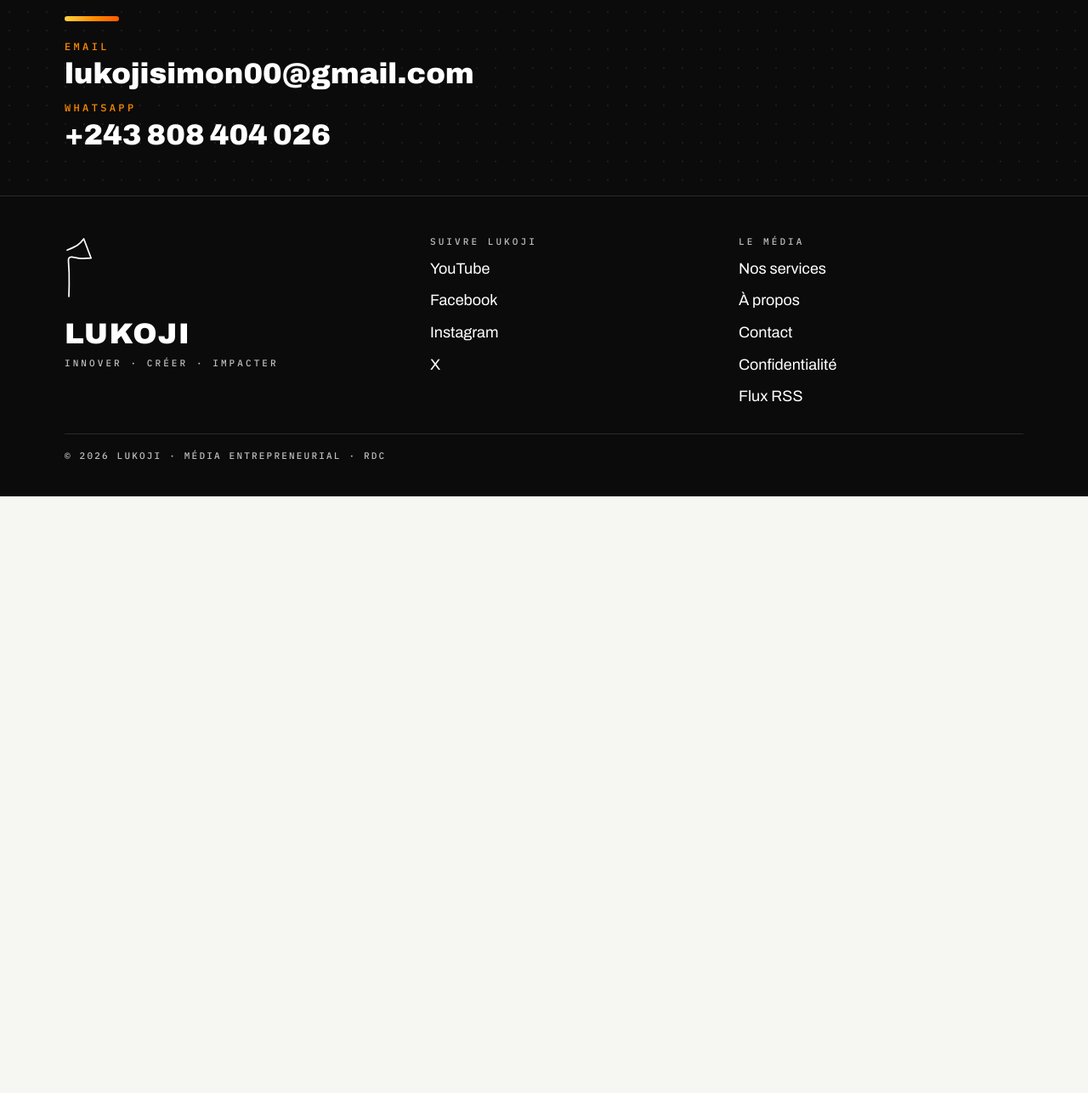
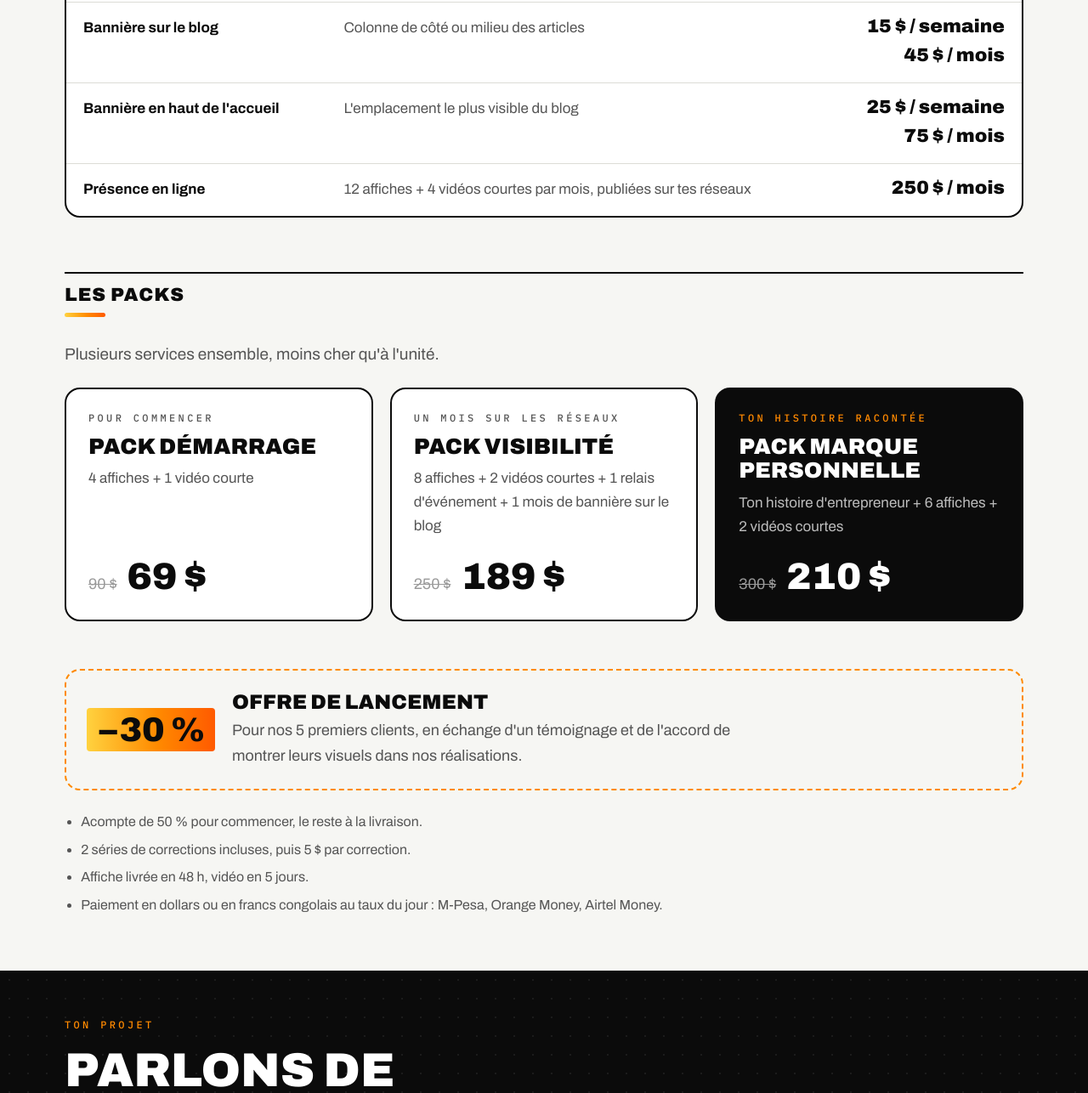
Before and after one commit to lukojisimon00-spec/lukoji-blog, a plain HTML site: page services.html in a window 1280 px wide. Shown: the part 2817-4103 px from the top of the page at 85% size. Before the commit the page ends 3401 px from the top, so only its background shows below. Drawn offline with Linux system fonts and the light colour scheme.

Commit message:
Mise à jour du blog (2026-11-18 09:42)

```diff
--- a/services.html
+++ b/services.html
@@ -86,9 +86,40 @@
  </div>
 </section>
 
+<section class="enveloppe bloc" id="tarifs">
+ <div class="section-titre"><h2>Les tarifs</h2></div>
+ <div class="tableau-prix"><table>
+  <tr><th>Service</th><th>Ce que tu obtiens</th><th class="col-prix">Prix</th></tr>
+  <tr><td><b>Affiche</b></td><td>1 visuel post + 1 version story</td><td class="col-prix"><span class="prix"><b>15 $</b></span></td></tr><tr><td><b>Vidéo courte</b></td><td>30 à 60 s, animée, pour Shorts, Reels et TikTok</td><td class="col-prix"><span class="prix"><b>30 $</b></span></td></tr><tr><td><b>Relais d'événement</b></td><td>Ton affiche publiée sur les réseaux LUKOJI (post + story)</td><td class="col-prix"><span class="prix"><b>25 $</b></span></td></tr><tr><td><b>Article sponsorisé</b></td><td>Un article sur le blog LUKOJI + une affiche de partage</td><td class="col-prix"><span class="prix"><b>60 $</b></span></td></tr><tr><td><b>Ton histoire d'entrepreneur</b></td><td>Un article + une vidéo de 1 à 3 min + une affiche</td><td class="col-prix"><span class="prix"><b>150 $</b></span></td></tr><tr><td><b>Bannière sur le blog</b></td><td>Colonne de côté ou milieu des articles</td><td class="col-prix"><span class="prix"><b>15 $ / semaine</b></span><span class="prix"><b>45 $ / mois</b></span></td></tr><tr><td><b>Bannière en haut de l'accueil</b></td><td>L'emplacement le plus visible du blog</td><td class="col-prix"><span class="prix"><b>25 $ / semaine</b></span><span class="prix"><b>75 $ / mois</b></span></td></tr><tr><td><b>Présence en ligne</b></td><td>12 affiches + 4 vidéos courtes par mois, publiées sur tes réseaux</td><td class="col-prix"><span class="prix"><b>250 $ / mois</b></span></td></tr>
+ </table></div>
+</section>
+
 <section class="enveloppe bloc">
- <div class="section-titre"><h2>Les tarifs</h2></div>
- <p class="intro-bloc">Chaque entreprise a des besoins différents. Le tarif dépend de ce qu'on fait ensemble : une seule affiche, une série de vidéos ou un accompagnement sur plusieurs mois. Écris-nous et on te fait une proposition.</p>
+ <div class="section-titre"><h2>Les packs</h2></div>
+ <p class="intro-bloc">Plusieurs services ensemble, moins cher qu'à l'unité.</p>
+ <div class="grille-packs"><article class="pack">
+<span class="etiquette">Pour commencer</span><h3>Pack Démarrage</h3><p>4 affiches + 1 vidéo courte</p>
+<p class="pack-prix"><span class="barre-prix">90 $</span> <b>69 $</b></p>
+</article><article class="pack">
+<span class="etiquette">Un mois sur les réseaux</span><h3>Pack Visibilité</h3><p>8 affiches + 2 vidéos courtes + 1 relais d'événement + 1 mois de bannière sur le blog</p>
+<p class="pack-prix"><span class="barre-prix">250 $</span> <b>189 $</b></p>
+</article><article class="pack pack-fort">
+<span class="etiquette">Ton histoire racontée</span><h3>Pack Marque personnelle</h3><p>Ton histoire d'entrepreneur + 6 affiches + 2 vidéos courtes</p>
+<p class="pack-prix"><span class="barre-prix">300 $</span> <b>210 $</b></p>
+</article></div>
+</section>
+
+<section class="enveloppe bloc">
+ <div class="offre">
+  <span class="chiffre">−30 %</span>
+  <div><h3>Offre de lancement</h3><p>Pour nos 5 premiers clients, en échange d'un témoignage et de l'accord de montrer leurs visuels dans nos réalisations.</p></div>
+ </div>
+ <ul class="regles">
+  <li>Acompte de 50 % pour commencer, le reste à la livraison.</li>
+  <li>2 séries de corrections incluses, puis 5 $ par correction.</li>
+  <li>Affiche livrée en 48 h, vidéo en 5 jours.</li>
+  <li>Paiement en dollars ou en francs congolais au taux du jour : M-Pesa, Orange Money, Airtel Money.</li>
+ </ul>
 </section>
 
 <section class="une-noire services-contact" id="contact">
--- a/site.js
+++ b/site.js
@@ -49,7 +49,7 @@
   }
 
   /* ---------- Apparitions au défilement ---------- */
-  var cibles = document.querySelectorAll(".section-titre, .carte, .pub, .fondateur, .service, .etapes li, .realisations figure, .intro-bloc, .contenu > *:not(.une-noire), .encart, .partage, .page > *");
+  var cibles = document.querySelectorAll(".section-titre, .carte, .pub, .fondateur, .service, .pack, .offre, .etapes li, .realisations figure, .intro-bloc, .contenu > *:not(.une-noire), .encart, .partage, .page > *");
   if (calme || !("IntersectionObserver" in window)) return;
   var obs = new IntersectionObserver(function (entrees) {
     entrees.forEach(function (en) {
--- a/style.css
+++ b/style.css
@@ -258,6 +258,37 @@ figure.photo figcaption { font-size: 10px; letter-spacing: .2em; }
 .contacts a { font: 900 clamp(22px, 3.4vw, 34px)/1.1 var(--titre); color: #FFFFFF; text-decoration: none; overflow-wrap: anywhere; }
 .contacts a:hover { color: var(--orange); }
 
+/* Tarifs */
+.tableau-prix { overflow-x: auto; border: 2px solid var(--filet); border-radius: 18px; background: var(--carte); }
+.tableau-prix table { width: 100%; border-collapse: collapse; font-size: 17px; }
+.tableau-prix th { text-align: left; font: 500 11px/1.4 var(--mono); letter-spacing: .24em; text-transform: uppercase; color: var(--gris); padding: 16px 20px; border-bottom: 2px solid var(--filet); }
+.tableau-prix td { padding: 16px 20px; border-bottom: 1px solid var(--filet-doux); vertical-align: top; color: var(--gris); }
+.tableau-prix td b { color: var(--encre); }
+.tableau-prix tr:last-child td { border-bottom: 0; }
+.col-prix { text-align: right; white-space: nowrap; }
+.prix { display: block; }
+.prix + .prix { margin-top: 6px; }
+.prix b { font: 900 22px/1.1 var(--titre); color: var(--encre); }
+.fc { display: block; font: 500 11px/1.4 var(--mono); letter-spacing: .12em; color: var(--gris-clair); }
+.grille-packs { display: grid; gap: 20px; grid-template-columns: repeat(auto-fill, minmax(min(100%, 300px), 1fr)); margin-top: 24px; }
+.pack { background: var(--carte); border: 2px solid var(--filet); border-radius: 18px; padding: 26px; display: flex; flex-direction: column; gap: 10px; }
+.pack h3 { font: 900 26px/1.1 var(--titre); text-transform: uppercase; margin: 0; }
+.pack p { margin: 0; color: var(--gris); font-size: 17px; }
+.pack .pack-prix { margin-top: auto; padding-top: 12px; display: flex; flex-wrap: wrap; align-items: baseline; gap: 4px 12px; }
+.pack-prix b { font: 900 44px/1 var(--titre); color: var(--encre); }
+.pack-prix .fc { flex-basis: 100%; }
+.barre-prix { text-decoration: line-through; color: var(--gris-clair); font-size: 18px; }
+.pack-fort { background: #0B0B0B; border-color: #0B0B0B; }
+.pack-fort h3, .pack-fort .pack-prix b { color: #FFFFFF; }
+.pack-fort p { color: #BDBDBD; }
+.pack-fort .etiquette { color: var(--orange); }
+.offre { display: flex; flex-wrap: wrap; gap: 20px; align-items: center; border: 2px dashed var(--orange); border-radius: 18px; padding: 24px; }
+.offre .chiffre { font-size: 40px; }
+.offre h3 { font: 900 24px/1.1 var(--titre); text-transform: uppercase; margin: 0 0 6px; }
+.offre p { margin: 0; color: var(--gris); max-width: 640px; }
+.offre > div { flex: 1; min-width: 220px; }
+.regles { margin: 24px 0 0; padding-left: 1.2em; color: var(--gris); font-size: 16px; display: grid; gap: 6px; }
+
 /* Page À propos : le fondateur */
 .chapo-page { font-size: 21px; }
 .fondateur { display: grid; gap: 28px; grid-template-columns: 1fr; align-items: center; background: #0B0B0B; color: #FFFFFF; border-radius: 18px; padding: 24px; margin-block: 44px; }
@@ -301,3 +332,4 @@ figure.photo figcaption { font-size: 10px; letter-spacing: .2em; }
 @media (prefers-reduced-motion: reduce) { * { transition: none !important; } }
 
 .page-large + .pied { border-top: 1px solid #2A2A2A; }
+.tableau-prix th.col-prix { text-align: right; }
```
